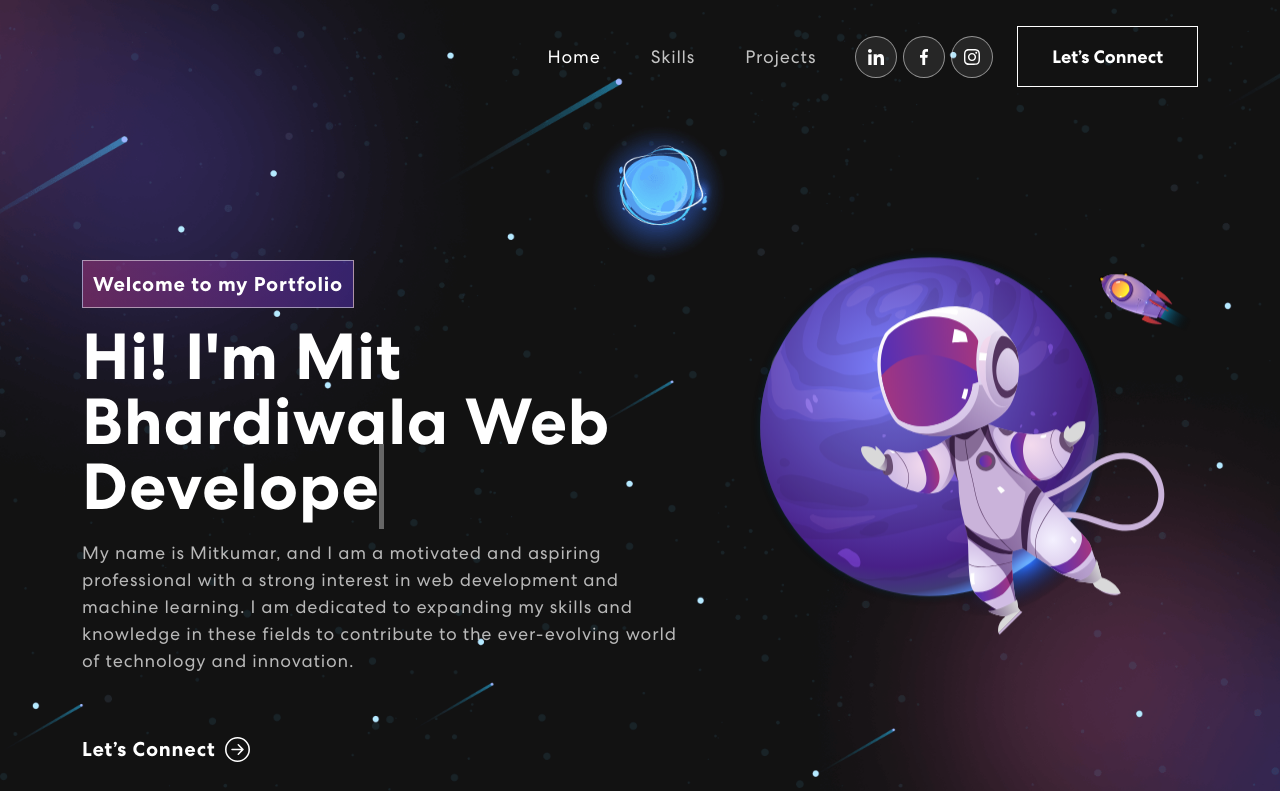
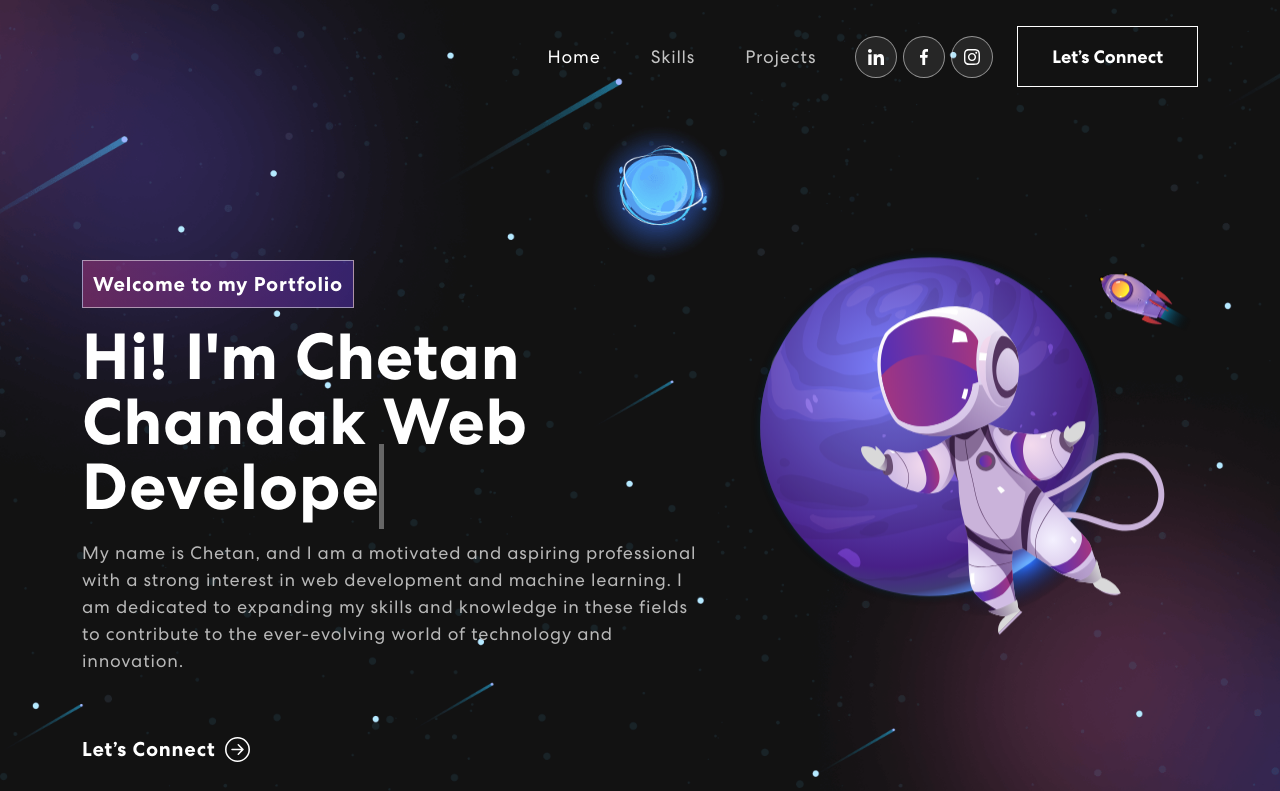
Before and after one commit to Chetan0703/React-js-task6, a React (Create React App) app: page / in a window 1280 px wide. Shown: the top 791 px of the page. Built offline with nearby package versions, Linux system fonts and the light colour scheme.

Commit message:
Update Banner.js

```diff
--- a/src/components/Banner.js
+++ b/src/components/Banner.js
@@ -58,8 +58,8 @@ export const Banner = () => {
               {({ isVisible }) =>
               <div className={isVisible ? "animate__animated animate__fadeIn" : ""}>
                 <span className="tagline">Welcome to my Portfolio</span>
-                <h1>{`Hi! I'm Mit Bhardiwala`} <span className="txt-rotate" dataPeriod="1000" data-rotate='[ "Web Developer", "ML Engineer"  ]'><span className="wrap">{text}</span></span></h1>
-                  <p>My name is Mitkumar, and I am a motivated and aspiring professional with a strong interest in web development and machine learning. I am dedicated to expanding my skills and knowledge in these fields to contribute to the ever-evolving world of technology and innovation.</p>
+                <h1>{`Hi! I'm Chetan Chandak`} <span className="txt-rotate" dataPeriod="1000" data-rotate='[ "Web Developer", "ML Engineer"  ]'><span className="wrap">{text}</span></span></h1>
+                  <p>My name is Chetan, and I am a motivated and aspiring professional with a strong interest in web development and machine learning. I am dedicated to expanding my skills and knowledge in these fields to contribute to the ever-evolving world of technology and innovation.</p>
                   <button onClick={() => console.log('connect')}>Let’s Connect <ArrowRightCircle size={25} /></button>
 
 
```
